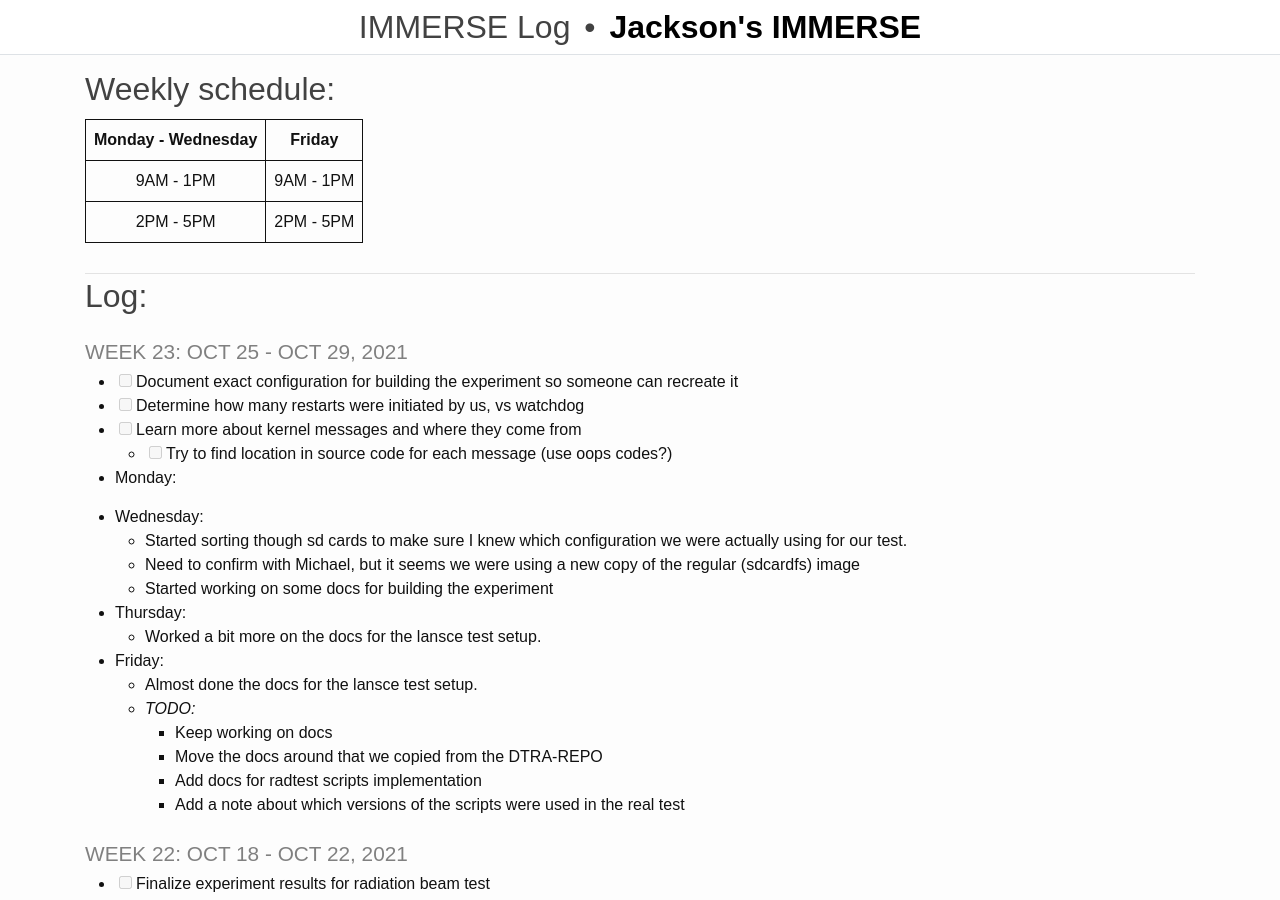
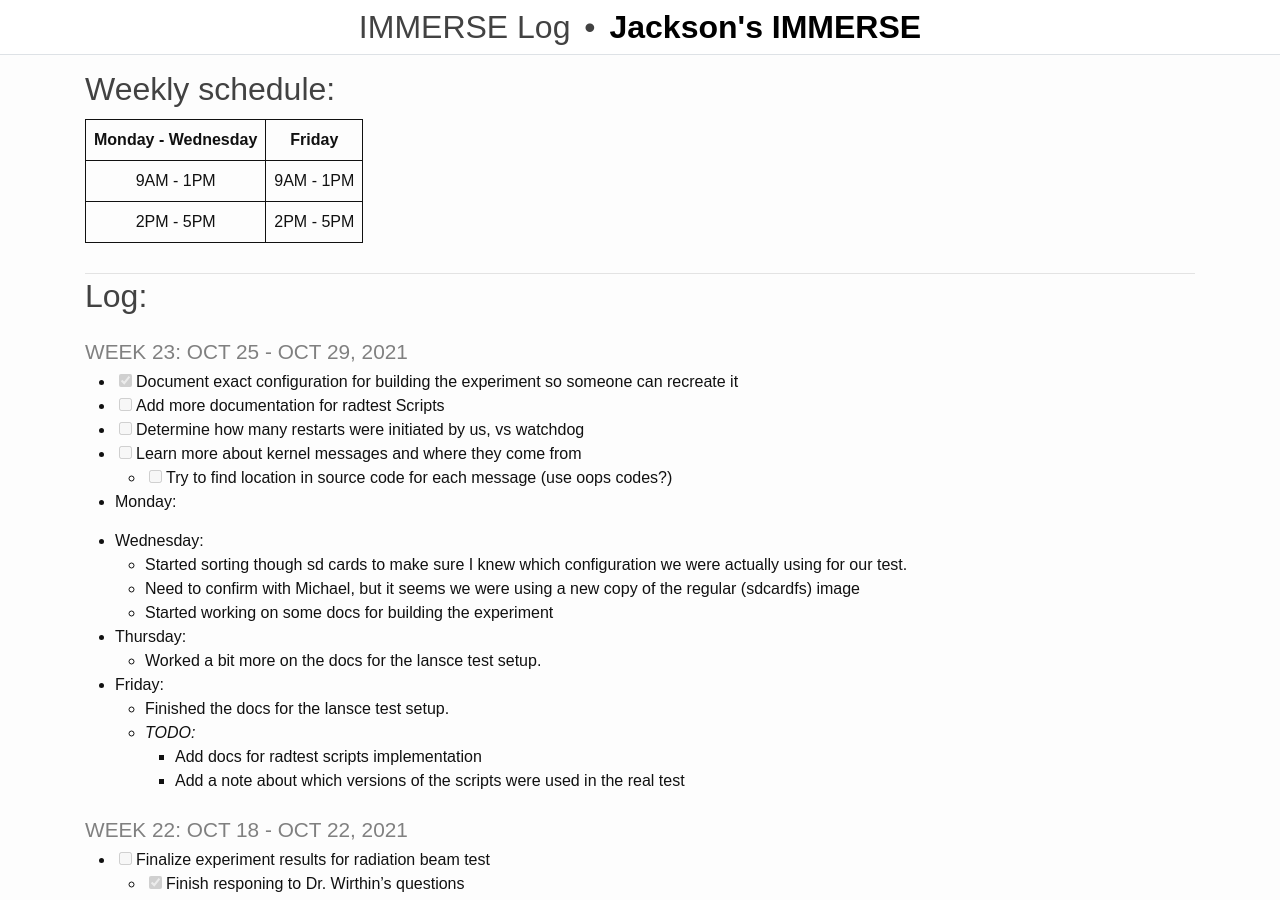
Before and after one commit to rjsmith1999/IMMERSE, a Jekyll site: the page built from _pages/log.md, in a window 1280 px wide and 900 px high. Built offline with Jekyll 4.4.1, drawn with Linux system fonts in a browser that asks for light colours.

Commit message:
Update Log

```diff
--- a/_pages/log.md
+++ b/_pages/log.md
@@ -15,7 +15,8 @@ title: IMMERSE Log
 ## Log:
 
 ### Week 23: Oct 25 - Oct 29, 2021
-  - [ ] Document exact configuration for building the experiment so someone can recreate it
+  - [x] Document exact configuration for building the experiment so someone can recreate it
+  - [ ] Add more documentation for radtest Scripts
   - [ ] Determine how many restarts were initiated by us, vs watchdog
   - [ ] Learn more about kernel messages and where they come from
     - [ ] Try to find location in source code for each message (use oops codes?)
@@ -31,10 +32,8 @@ title: IMMERSE Log
   - Worked a bit more on the docs for the lansce test setup.
 
 * **Friday**:
-  - Almost done the docs for the lansce test setup.
+  - Finished the docs for the lansce test setup.
   - _TODO:_
-    - Keep working on docs
-    - Move the docs around that we copied from the DTRA-REPO
     - Add docs for radtest scripts implementation
     - Add a note about which versions of the scripts were used in the real test
 
```
